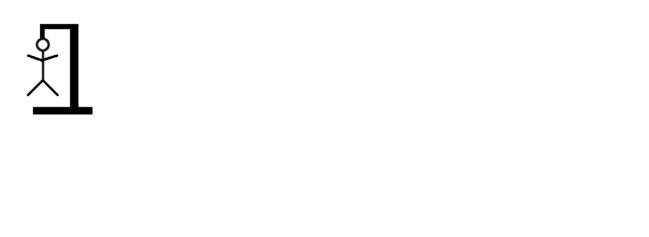
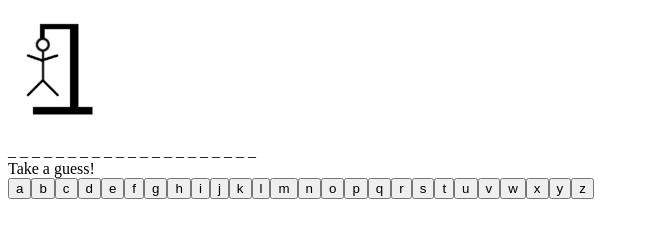
Before and after one commit to portsoc/hangman-in-branches, a website: page index.html in a window 1280 px wide. Shown: the part 79-316 px from the top of the page, without its empty margins (0-649 px from the left). Drawn offline with Linux system fonts and the light colour scheme.

Commit message:
Add JS functionality, README updates too

```diff
--- a/index.html
+++ b/index.html
@@ -1,13 +1,16 @@
 <!DOCTYPE html>
-<meta charset="UTF-8">
-<meta name="viewport" content="width=device-width, initial-scale=1.0">
+<meta charset="UTF-8" />
+<meta name="viewport" content="width=device-width, initial-scale=1.0" />
 <title>Hangman</title>
-<script src="index.js" type="module"></script>
+<script src="index.js"></script>
 <main>
   <h1>Hangman</h1>
-  <section id=noose>
-    <img src="images/hangman.png" alt="Noose">
+  <section id="noose">
+    <img src="images/hangman.png" alt="Noose" />
   </section>
-  <section id=instruct></section> <!-- TODO are these needed for this stage? -->
-  <section id=feedback></section>
+  <section id="instruct">
+    This text should be replaced by the JavaScript.
+  </section>
+  <section id="feedback">Take a guess!</section>
+  <section id="keyboard"></section>
 </main>
--- /dev/null
+++ b/index.js
@@ -0,0 +1,45 @@
+const words = [
+  'Jurassic Park', 'Star Wars', 'The Matrix',
+  'The Godfather', 'The Dark Knight', 'The Lord of the Rings',
+  'The Lord of the Rings', 'The Dark Knight', 'Pulp Fiction',
+];
+
+// Takes the size of an array and returns an index from 0 to size-1
+function randomIndex(size) {
+  const index = Math.floor(Math.random() * size);
+  return index;
+}
+
+// Takes an array and returns a randomly selected element
+function randomElement(array) {
+  const size = array.length;
+  const index = randomIndex(size);
+  const element = array[index];
+  return element;
+}
+
+function startNewGame() {
+  const instruct = document.querySelector('#instruct');
+  const word = randomElement(words);
+  // For every letter of the word, we display a "_" in instruct
+  instruct.textContent = '_ '.repeat(word.length);
+}
+
+function drawKeyboard() {
+  const alphabet = 'abcdefghijklmnopqrstuvwxyz';
+  const keyboard = document.querySelector('#keyboard');
+
+  for (const letter of alphabet) {
+    const button = document.createElement('button');
+    button.textContent = letter;
+    keyboard.append(button);
+  }
+}
+
+function init() {
+  drawKeyboard();
+  startNewGame();
+}
+
+// The init function will be called when the page loads
+window.addEventListener('load', init);
```
Also changed, not shown: hangman.js (deleted, +0 -25 lines), README.md.
